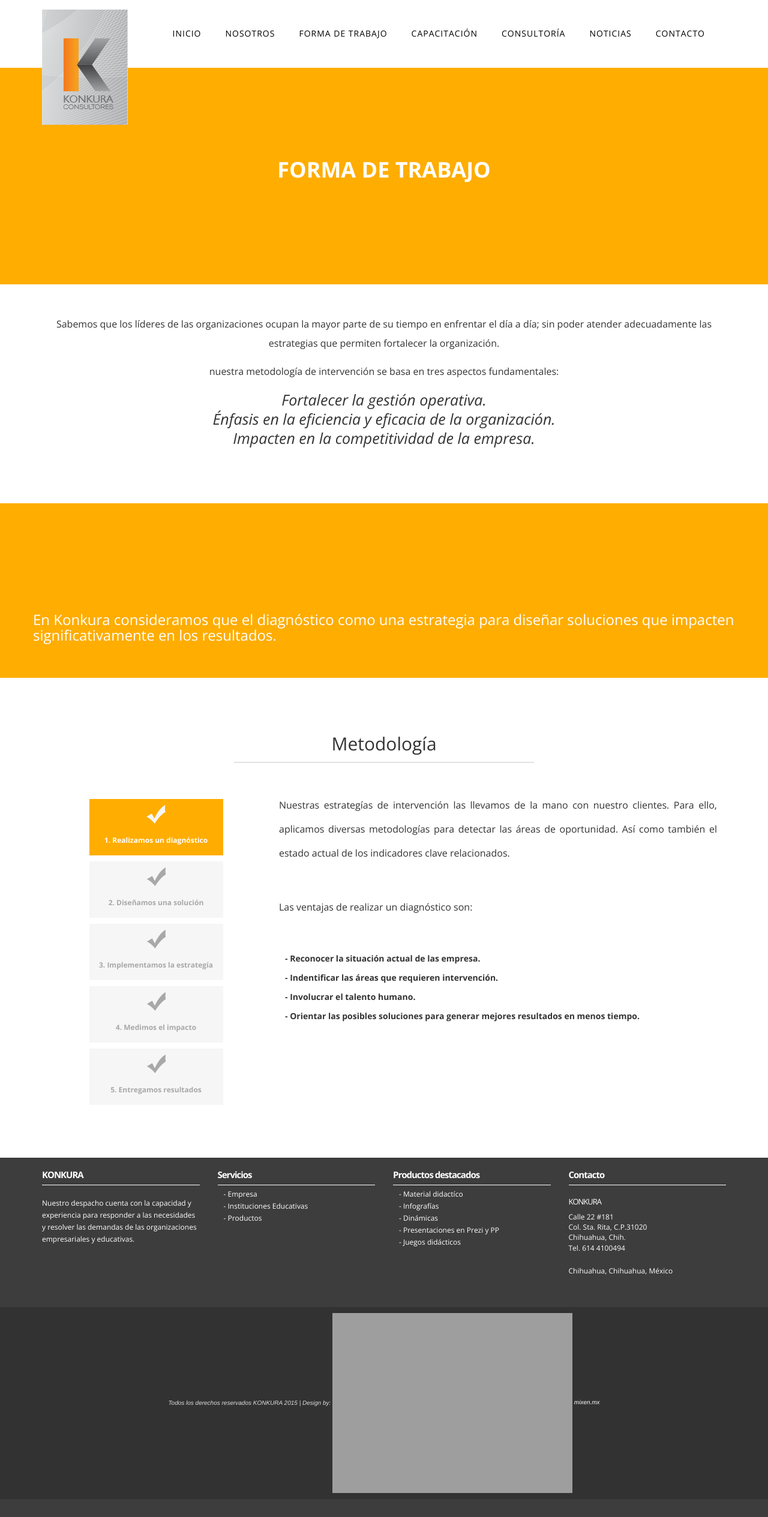
After one commit to jonpalma/konkura, a PHP site: page /como-trabajamos.php in a window 1280 px wide. The commit adds this page. Shown: the whole page at 60% size. Run offline with PHP 8.4, Linux system fonts and the light colour scheme; some libraries are stand-ins or nearby versions; grey boxes are pictures that could not be loaded.

Commit message:
se termina interfaz forma de trabajo

```diff
--- /dev/null
+++ b/web/como-trabajamos.php
@@ -0,0 +1,109 @@
+<?php include('modules/header.php'); ?>
+<!-- BEGIN HEADING -->
+    <div class="container-fluid bg-yellow">
+        <div class="row">
+            <div class="col-sm-12">
+                <div class="heading center-block">
+                    <h1>Forma de trabajo</h1>
+                    <svg></svg>
+                </div>
+            </div>
+        </div>
+    </div>
+<!-- END HEADING -->
+<!-- BEGIN CONTENT -->
+<div class="jumbotron bg-white">
+    <div class="container work margin-top">
+        <div class="row">
+            <p>Sabemos que los líderes de las organizaciones ocupan la mayor parte de su tiempo en enfrentar el día a día; sin poder atender adecuadamente las estrategias que permiten fortalecer la organización.</p>
+            <p>nuestra metodología de intervención se basa en tres aspectos fundamentales:</p>
+            <p class="big">Fortalecer la gestión operativa.<br />Énfasis en la eficiencia y eficacia de la organización.<br />Impacten en la competitividad de la empresa.</p>
+        </div>
+    </div>
+</div>
+<!-- END CONTENT -->
+<!-- BEGIN RIBBON -->
+<div class="jumbotron bg-yellow">
+    <div class="container">
+        <div class="row">
+            <svg></svg>
+            <h3>En Konkura consideramos que el diagnóstico como una estrategia para diseñar soluciones que impacten significativamente en los resultados.</h3>
+        </div>
+    </div>
+</div>
+<!-- END RIBBON -->
+<!-- BEGIN METODOLOGY -->
+<div class="jumbotron bg-white">
+    <div class="container metodology">
+        <div class="row">
+            <h2>Metodología</h2>
+            <div class="col-sm-12" role="tabpanel">
+                <div class="col-sm-4">
+                     <ul class="nav nav-pills nav-stacked metodology-tab" role="tablist">
+                        <li role="presentation" class="active">
+                            <a href="#diagnostic" aria-controls="diagnostic" role="tab" data-toggle="tab">
+                            1. Realizamos un diagnóstico
+                            </a>
+                        </li>
+                        <li role="presentation"><a href="#design" aria-controls="design" role="tab" data-toggle="tab">2. Diseñamos una solución</a></li>
+                        <li role="presentation"><a href="#implement" aria-controls="implement" role="tab" data-toggle="tab">3. Implementamos la estrategía</a></li>
+                        <li role="presentation"><a href="#measure" aria-controls="measure" role="tab" data-toggle="tab">4. Medimos el impacto</a></li>
+                        <li role="presentation"><a href="#results" aria-controls="results" role="tab" data-toggle="tab">5. Entregamos resultados</a></li>
+                     </ul>
+                </div>
+                <div class="col-sm-8">
+                    <div class="tab-content">
+                        <div role="tabpanel" class="tab-pane active" id="diagnostic">
+                            <p>Nuestras estrategías de intervención las llevamos de la mano con nuestro clientes. Para ello, aplicamos diversas metodologías para detectar las áreas de oportunidad. Así como también el estado actual de los indicadores clave relacionados.</p>
+                            <p>Las ventajas de realizar un diagnóstico son:</p>
+                            <ul class="advantages">
+                                <li>Reconocer la situación actual de las empresa.</li>
+                                <li>Indentificar las áreas que requieren intervención.</li>
+                                <li>Involucrar el talento humano.</li>
+                                <li>Orientar las posibles soluciones para generar mejores resultados en menos tiempo.</li>
+                            </ul>
+                        </div>
+                        <div role="tabpanel" class="tab-pane" id="design">
+                            <p>Con base en el diagnóstico, diseñamos soluciones pertinentes que generen un valor agregado a nuestros clientes</p>
+                            <p>Las ventajas de diseñar una solución a la medida son:</p>
+                            <ul class="advantages">
+                                <li>Resultados en menos tiempo.</li>
+                                <li>Las acciones implementadas con menor resistencia al cambio.</li>
+                                <li>Soluciones que fortalecen la cultura organizacional.</li>
+                            </ul>
+                        </div>
+                        <div role="tabpanel" class="tab-pane" id="implement">
+                            <p>El diseño de nuestra solución incluye un plan que permite implementar de manera eficiente la estrategía.</p>
+                            <p>Las ventajas de la implementación de nuestras soluciones son:</p>
+                            <ul class="advantages">
+                                <li>Son prácticas y orientadas a generar resultados.</li>
+                                <li>Enfocadas al aprendizaje organizacional.</li>
+                                <li>Son procesos divertidos que contribuyen a generar el cambio de las organizaciones.</li>
+                            </ul>
+                        </div>
+                        <div role="tabpanel" class="tab-pane" id="measure">
+                            <p>Después de la implementación de las soluciones, medimos el impacto que se obtuvo.</p>
+                            <p>Las ventajas de medir son:</p>
+                            <ul class="advantages">
+                                <li>Lo que no se mide, no se mejora.</li>
+                                <li>Impulsa la eficiencia y la eficacia de la organización.</li>
+                                <li>Reorienta los esfuerzos y estrategias dentro de la organización.</li>
+                            </ul>
+                        </div>
+                        <div role="tabpanel" class="tab-pane" id="results">
+                            <p>Los resultados obtenidos los analizamos en conjunto con nuestros clientes para establecer planes de seguimiento.</p>
+                            <p>Las ventajas de entregar los resultados son:</p>
+                            <ul class="advantages">
+                                <li>Comparar el antes y el después.</li>
+                                <li>Generar planes de acción específicos.</li>
+                                <li>Presentar resultados reales.</li>
+                            </ul>
+                        </div>
+                    </div>
+                </div>
+            </div>
+        </div>
+    </div>
+</div>
+<!-- END METODOLOGY -->
+<?php include('modules/footer.php'); ?>
--- a/web/css/style.css
+++ b/web/css/style.css
@@ -199,6 +199,42 @@ Text Domain: Mixen Communication & Web Technology
 
 .bg-white .values p {
     font-size: 12px;
+}
+
+.bg-white .work p {
+    font-size: 16px;
+    text-align: center;
+}
+
+.bg-white .metodology h2 {
+    width: 500px;
+    font: 400 30px / 20px Open Sans;
+    text-align: center;
+    border-bottom: 2px solid #e2e2e2;
+    padding: 20px;
+    margin: 50px auto;
+}
+
+.bg-white .metodology .tab-pane p {
+    font: 400 16px / 40px Open Sans;
+    margin-bottom: 50px;
+    text-align: justify;
+}
+
+.bg-white .metodology .tab-pane .advantages > li::before {
+    content: '- ';
+}
+
+.bg-white .metodology .tab-pane .advantages > li {
+    font-weight: 700;
+    margin-left: -30px;
+    list-style: none;
+}
+
+.big {
+    font-size: 25px !important;
+    font-weight: 400 !important;
+    font-style: italic;
 }
 
 .bg-yellow {
@@ -432,6 +468,39 @@ Text Domain: Mixen Communication & Web Technology
     width: 100%;
 }
 
+.metodology-tab > li {
+    margin: 10px 0;
+}
+
+.metodology-tab > li > a::before {
+    content: url('../img/gray-tick.png');
+    position: relative;
+    display: block;
+}
+
+.metodology-tab > li.active > a::before {
+    content: url('../img/white-tick.png');
+}
+
+.metodology-tab > li > a {
+    width: 223px;
+    height: 94px;
+    background-color: #f6f6f6;
+    font-size: 12px;
+    font-weight: 700;
+    text-align: center;
+    border-radius: 0;
+    color: #a8a8a8;
+    margin: 0 auto;
+}
+
+.metodology-tab > li.active > a, .metodology-tab > li.active > a:hover, .metodology-tab > li.active > a:focus, .metodology-tab > li.active > a:active {
+    background-color: #ffad00;
+    color: #fff;
+}
+
+
+
 /** FOOTER **/
 footer {
     background: #3d3d3d;
@@ -612,7 +681,7 @@ body {
     left: 0;
 }
 
-.carousel-caption h1, .carousel-caption p, .heading, .bg-white .content address, .bg-white .socials .social-heading, .bg-white h3, .bg-yellow h2.center {
+.carousel-caption h1, .carousel-caption p, .heading, .bg-white .content address, .bg-white .socials .social-heading, .bg-white h3, .bg-yellow h2.center, .bg-white .metodology h2 {
     width: 100%;
 }
 
--- a/web/modules/header.php
+++ b/web/modules/header.php
@@ -38,7 +38,7 @@
                   <ul class="nav navbar-nav">
                       <li><a href="index.php">Inicio</a></li>
                       <li><a href="nosotros.php">Nosotros</a></li>
-                      <li><a href="#">Forma de trabajo</a></li>
+                      <li><a href="como-trabajamos.php">Forma de trabajo</a></li>
                       <li><a href="cursos.php">Capacitación</a></li>
                       <li><a href="capacitacion-desarrollo.php">Consultoría</a></li>
                       <li><a href="#">Noticias</a></li>
```
Also changed, not shown: web/img/gray-tick.png (added), web/img/white-tick.png (added).
